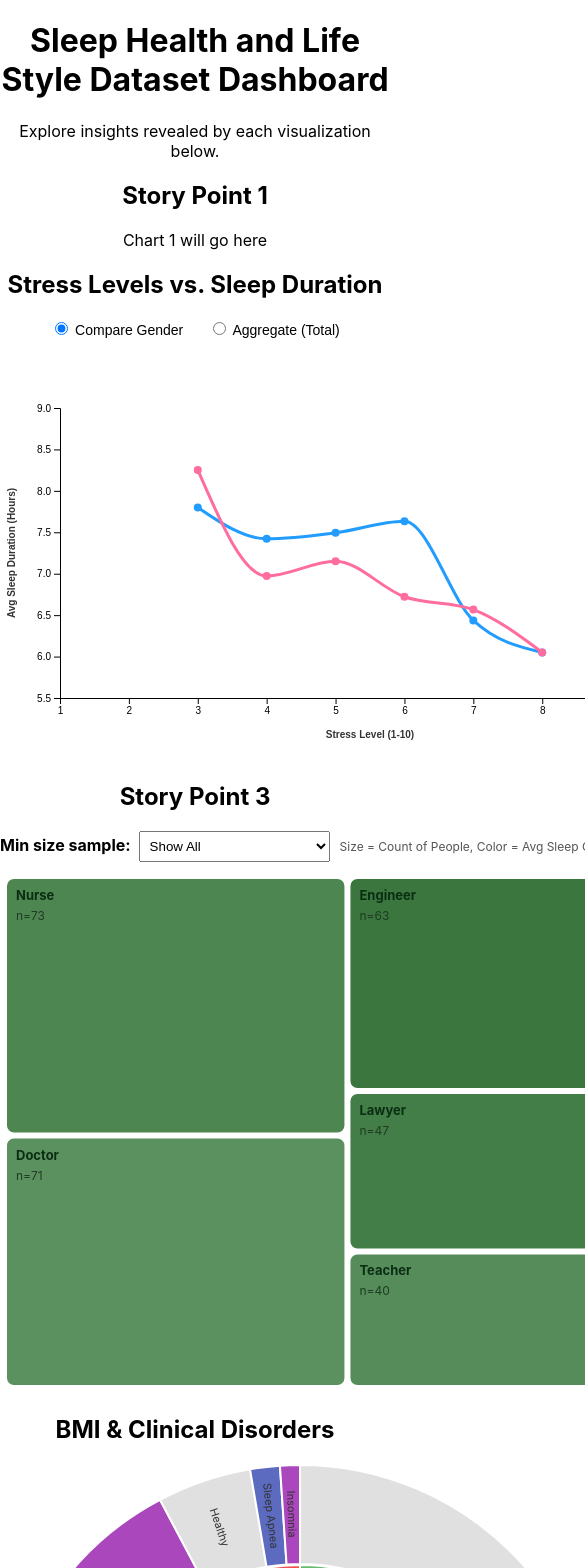
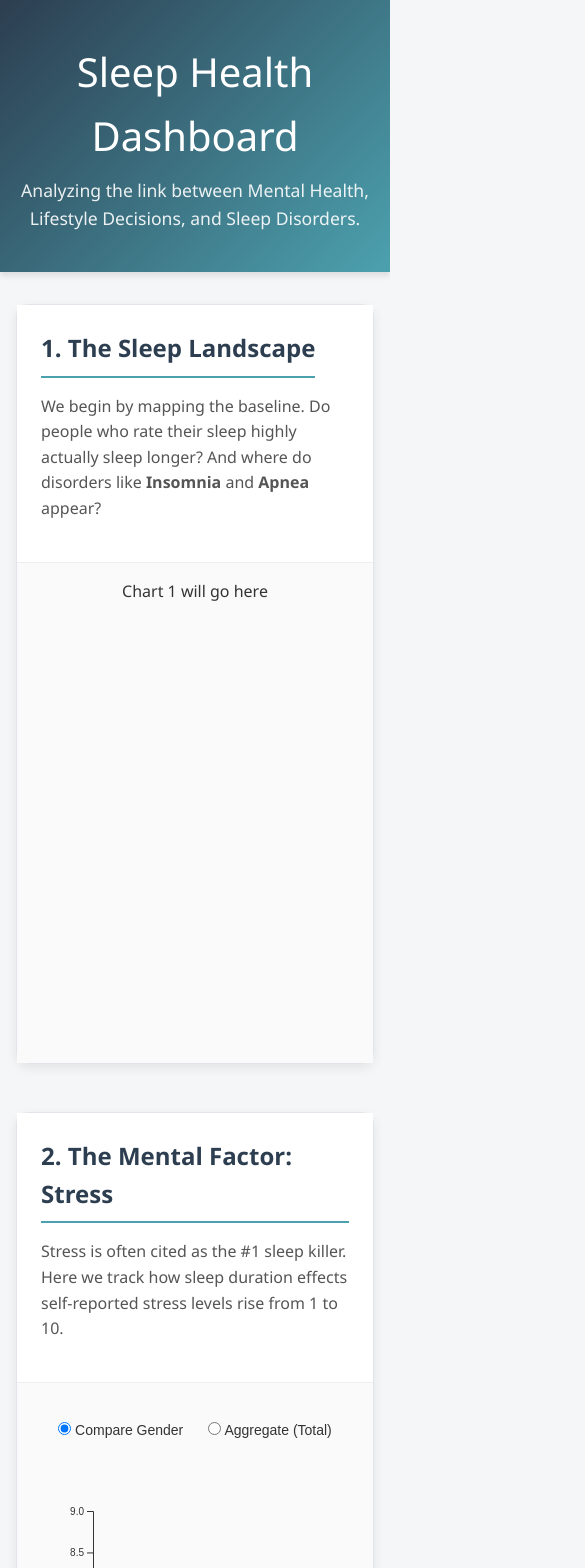
Before and after one commit to Nihaal-Warraich/CS450-Project, a React (Create React App) app: page / in a window 390 px wide. Shown: the top 1568 px of the page, 585 px wide, since content can reach past the window. Built offline with nearby package versions, Linux system fonts and the light colour scheme.

Commit message:
updated dashboard interface (#7)

```diff
--- a/src/App.css
+++ b/src/App.css
@@ -1,38 +1,152 @@
-.App {
-  text-align: center;
+/* Reset & Base Styles */
+* {
+  box-sizing: border-box;
+  margin: 0;
+  padding: 0;
 }
 
-.App-logo {
-  height: 40vmin;
-  pointer-events: none;
+body {
+  font-family: 'Segoe UI', Tahoma, Geneva, Verdana, sans-serif;
+  background-color: #f4f6f8;
+  color: #333;
+  line-height: 1.6;
 }
 
-@media (prefers-reduced-motion: no-preference) {
-  .App-logo {
-    animation: App-logo-spin infinite 20s linear;
+/* Header Styling */
+.dashboard-header {
+  background: linear-gradient(135deg, #2c3e50 0%, #4ca1af 100%);
+  color: white;
+  padding: 2.5rem 1rem;
+  text-align: center;
+  box-shadow: 0 4px 6px rgba(0,0,0,0.1);
+  margin-bottom: 2rem;
+}
+
+.dashboard-header h1 {
+  font-size: 2.5rem;
+  font-weight: 300;
+  margin-bottom: 0.5rem;
+}
+
+.dashboard-header p {
+  font-size: 1.1rem;
+  opacity: 0.9;
+}
+
+/* Main Container */
+.dashboard-container {
+  max-width: 1200px;
+  margin: 0 auto;
+  padding: 0 1rem;
+  display: flex;
+  flex-direction: column;
+  gap: 3rem; /* Increased gap for better separation */
+}
+
+/* Story Card */
+.story-card {
+  background: white;
+  border-radius: 12px;
+  box-shadow: 0 4px 12px rgba(0, 0, 0, 0.08);
+  /* FIX 1: Removed overflow: hidden so tooltips don't get clipped */
+  display: grid;
+  /* Desktop: 350px for text, rest for chart. minmax ensures chart area doesn't get squished to 0 */
+  grid-template-columns: 350px minmax(0, 1fr);
+  align-items: stretch; /* Stretch to make sure borders go all the way down */
+  border: 1px solid #e1e4e8;
+}
+
+/* Text Section */
+.story-text {
+  padding: 2.5rem;
+  background-color: #ffffff;
+  border-right: 1px solid #eee;
+  display: flex;
+  flex-direction: column;
+  justify-content: center;
+}
+
+.story-text h2 {
+  color: #2c3e50;
+  font-size: 1.5rem;
+  margin-bottom: 1rem;
+  border-bottom: 2px solid #4ca1af;
+  padding-bottom: 0.5rem;
+  display: inline-block;
+  width: fit-content;
+}
+
+.story-text p {
+  margin-bottom: 1rem;
+  color: #555;
+  font-size: 1rem;
+}
+
+.insight-tip {
+  background-color: #e3f2fd;
+  border-left: 4px solid #2196f3;
+  padding: 12px;
+  border-radius: 4px;
+  font-size: 0.9rem;
+  color: #0d47a1;
+  margin-top: 1rem;
+}
+
+/* Chart Container */
+.viz-container {
+  padding: 1rem;
+  display: flex;
+
+  /* FIX: Changed from 'center' to 'flex-start' to prevent left-side clipping */
+  justify-content: flex-start;
+  align-items: center;
+
+  background-color: #fafafa;
+  min-height: 500px;
+
+  /* Critical for preventing cut-off */
+  overflow: auto;
+  position: relative;
+}
+
+/* FIX: This centers the chart when it fits, but allows scrolling when it doesn't */
+.viz-container > * {
+  margin: auto;
+}
+
+/* Footer */
+.dashboard-footer {
+  text-align: center;
+  padding: 3rem 1rem;
+  margin-top: 2rem;
+  color: #888;
+  font-size: 0.9rem;
+  border-top: 1px solid #ddd;
+}
+
+/* --- Responsive Design --- */
+@media (max-width: 900px) {
+  .story-card {
+    /* Stack text on top of chart */
+    grid-template-columns: 1fr;
+  }
+
+  .story-text {
+    border-right: none;
+    border-bottom: 1px solid #eee;
+    padding: 1.5rem;
+  }
+
+  .viz-container {
+    padding: 1rem;
+    display: block; /* Allows easier scrolling on mobile */
+    text-align: center;
+    overflow-x: auto; /* Horizontal scrollbar for wide charts */
+  }
+
+  /* Ensure SVGs inside don't shrink weirdly */
+  .viz-container svg {
+    max-width: none; /* Let the SVG be its full size so it doesn't distort */
+    margin: 0 auto;
   }
 }
-
-.App-header {
-  background-color: #282c34;
-  min-height: 100vh;
-  display: flex;
-  flex-direction: column;
-  align-items: center;
-  justify-content: center;
-  font-size: calc(10px + 2vmin);
-  color: white;
-}
-
-.App-link {
-  color: #61dafb;
-}
-
-@keyframes App-logo-spin {
-  from {
-    transform: rotate(0deg);
-  }
-  to {
-    transform: rotate(360deg);
-  }
-}
--- a/src/App.js
+++ b/src/App.js
@@ -1,6 +1,7 @@
+import React from "react";
 import "./App.css";
 
-// Import each story point component
+// Import your existing Story Point components
 import StoryPoint1 from "./story_points/StoryPoint1";
 import StoryPoint2 from "./story_points/StoryPoint2";
 import StoryPoint3 from "./story_points/StoryPoint3";
@@ -10,33 +11,76 @@ function App() {
   return (
     <div className="App">
       <header className="dashboard-header">
-        <h1>Sleep Health and Life Style Dataset Dashboard</h1>
-        <p>Explore insights revealed by each visualization below.</p>
+        <div className="header-content">
+          <h1>Sleep Health Dashboard</h1>
+          <p>Analyzing the link between Mental Health, Lifestyle Decisions, and Sleep Disorders.</p>
+        </div>
       </header>
 
       <main className="dashboard-container">
 
-        <section className="story-section">
-          <h2>Story Point 1</h2>
-          <StoryPoint1 />
+        {/* Story Point 1 */}
+        <section className="story-card">
+          <div className="story-text">
+            <h2>1. The Sleep Landscape</h2>
+            <p>
+              We begin by mapping the baseline. Do people who rate their sleep highly actually sleep longer?
+              And where do disorders like <strong>Insomnia</strong> and <strong>Apnea</strong> appear?
+            </p>
+          </div>
+          <div className="viz-container">
+            {/* Component loads its own data */}
+            <StoryPoint1 />
+          </div>
         </section>
 
-        <section className="story-section">
-          <h2>Stress Levels vs. Sleep Duration</h2>
-          <StoryPoint2 />
+        {/* Story Point 2 */}
+        <section className="story-card">
+          <div className="story-text">
+            <h2>2. The Mental Factor: Stress</h2>
+            <p>
+              Stress is often cited as the #1 sleep killer. Here we track how sleep duration effects
+              self-reported stress levels rise from 1 to 10.
+            </p>
+          </div>
+          <div className="viz-container">
+            <StoryPoint2 />
+          </div>
         </section>
 
-        <section className="story-section">
-          <h2>Story Point 3</h2>
-          <StoryPoint3 />
+        {/* Story Point 3 */}
+        <section className="story-card">
+          <div className="story-text">
+            <h2>3. The Environmental Factor: Career</h2>
+            <p>
+              This Treemap reveals which industries are the most sleep-deprived.
+              Size represents the number of people, and color represents sleep quality.
+            </p>
+          </div>
+          <div className="viz-container">
+            <StoryPoint3 />
+          </div>
         </section>
 
-        <section className="story-section">
-          <h2>BMI & Clinical Disorders</h2>
-          <StoryPoint4 />
+        {/* Story Point 4 */}
+        <section className="story-card">
+          <div className="story-text">
+            <h2>4. The Physical Factor: BMI</h2>
+            <p>
+              Finally, we look at the physical body. This Sunburst chart breaks down
+              BMI categories (Inner Ring) into specific disorders (Outer Ring).
+            </p>
+          </div>
+          <div className="viz-container">
+            <StoryPoint4 />
+          </div>
         </section>
 
       </main>
+
+      <footer className="dashboard-footer">
+        <p>Sleep Health & Lifestyle Dataset Analysis</p>
+      </footer>
     </div>
   );
 }
```
